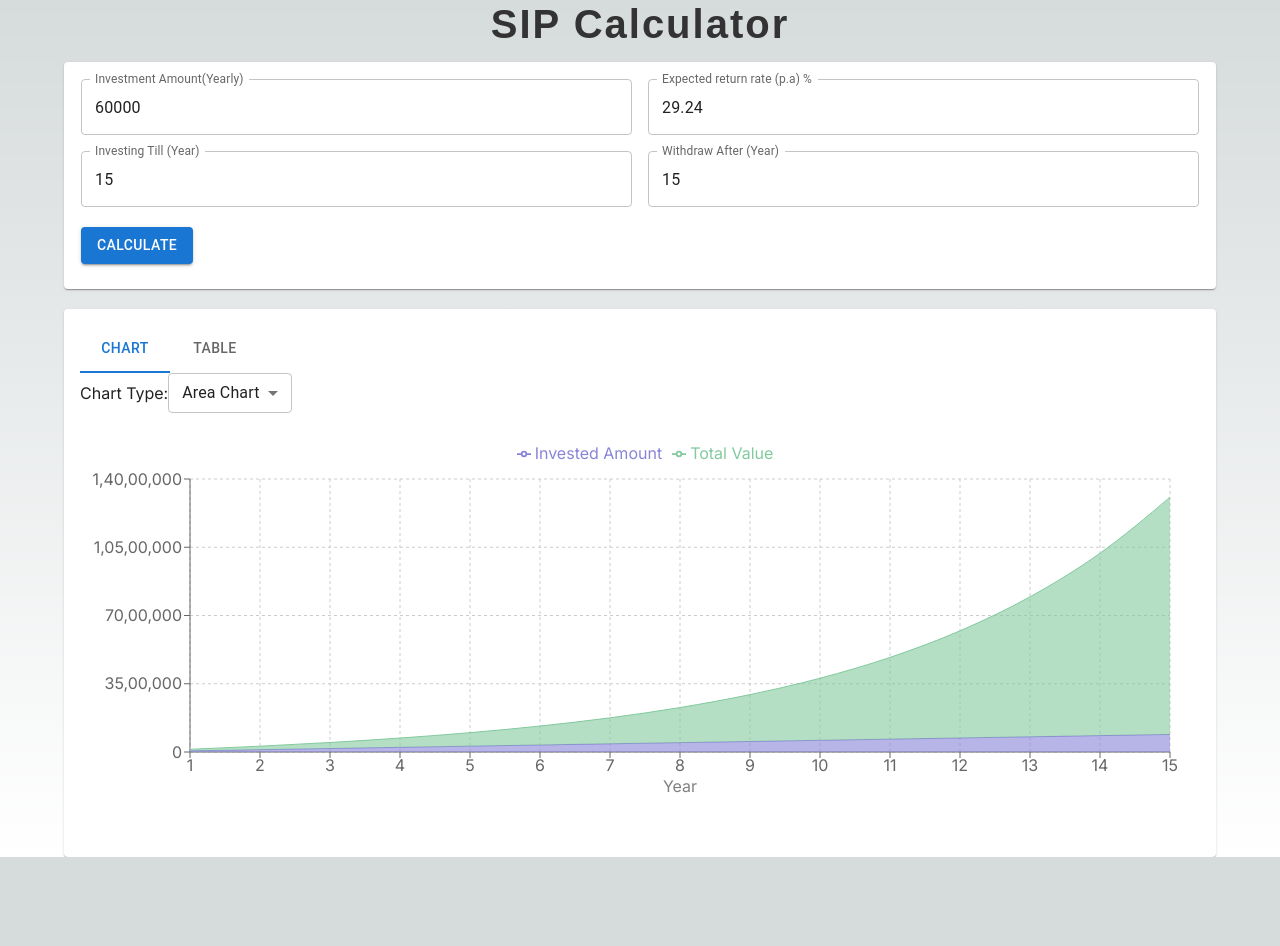
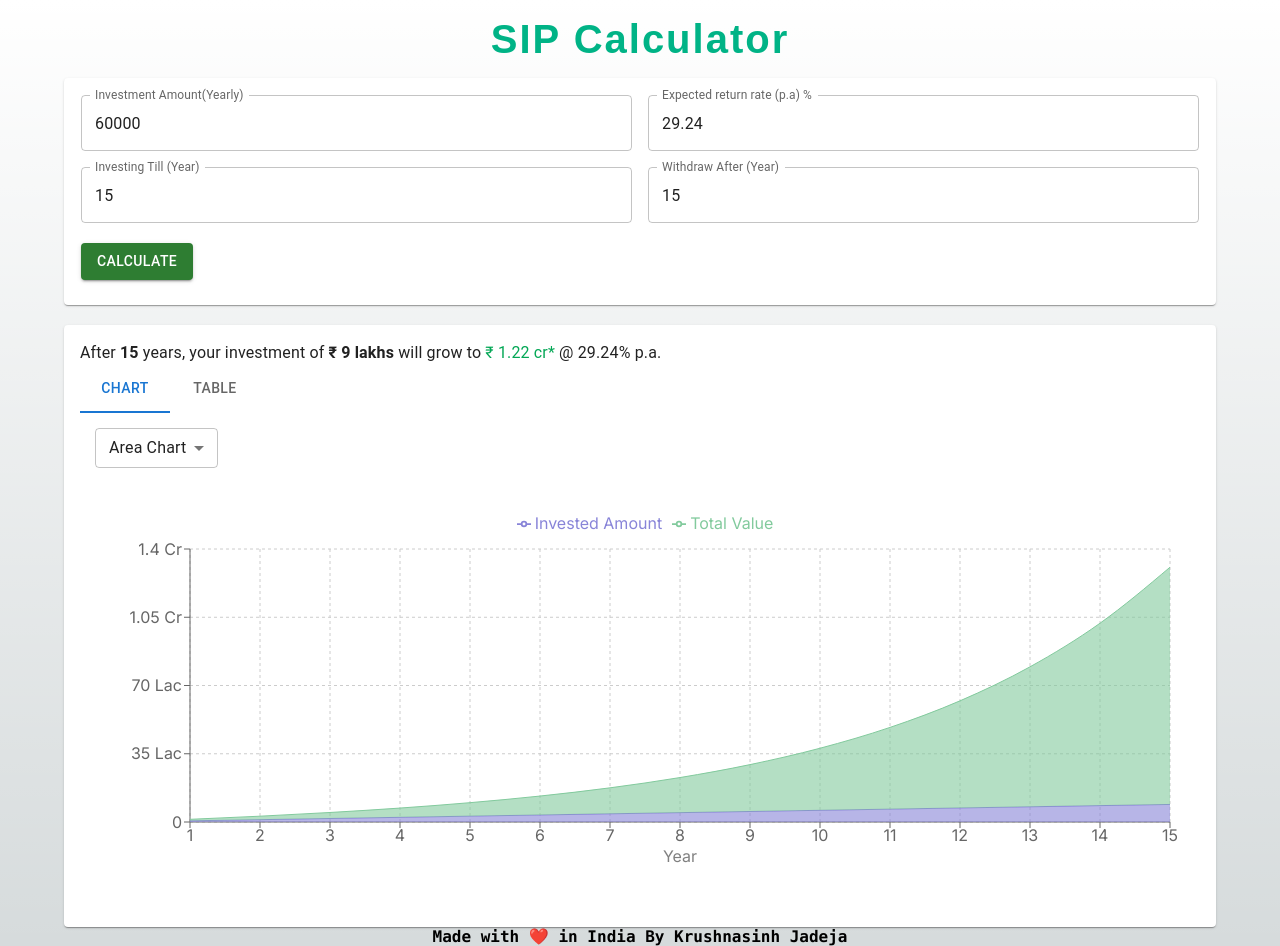
Before and after one commit to kdjadeja21/sip-calculator, a Next.js app: page / in a window 1280 px wide. Both pictures are taken after a click on the button "CALCULATE". Before the commit the page ends 857 px from the top, so only its background shows below. Built offline with nearby package versions, Linux system fonts and the light colour scheme.

Commit message:
Added some utils and footer

```diff
--- /dev/null
+++ b/app/Footer/Footer.tsx
@@ -0,0 +1,15 @@
+import React from "react";
+import styles from "../page.module.css";
+
+const Footer = () => {
+  return (
+    <footer className={styles.footer}>
+      Made with ❤️ in India By{" "}
+      <a href="https://portfolio-kdjadeja21.vercel.app/" target="_blank">
+        Krushnasinh Jadeja
+      </a>
+    </footer>
+  );
+};
+
+export default Footer;
--- a/app/InvestmentChart/InvestmentChart.tsx
+++ b/app/InvestmentChart/InvestmentChart.tsx
@@ -9,6 +9,7 @@ import {
   ResponsiveContainer,
   Legend,
 } from "recharts";
+import { CroresLacsFormatter } from "../utils/utils";
 
 interface Data {
   id: number;
@@ -38,11 +39,7 @@ const InvestmentChart: React.FC<Props> = ({ data }) => {
           dataKey="year"
           label={{ value: "Year", position: "insideBottom", offset: -10 }}
         />
-        <YAxis
-          tickFormatter={(value) =>
-            new Intl.NumberFormat("en-IN").format(value)
-          }
-        />
+        <YAxis tickFormatter={CroresLacsFormatter} />
         <Tooltip
           formatter={(value: string) =>
             `₹${new Intl.NumberFormat("en-IN").format(parseFloat(value))}`
--- a/app/InvestmentPieChart/InvestmentPieChart.tsx
+++ b/app/InvestmentPieChart/InvestmentPieChart.tsx
@@ -7,6 +7,7 @@ import {
   Legend,
   ResponsiveContainer,
 } from "recharts";
+import { formatIndianRupees } from "../utils/utils";
 
 const COLORS = ["#0088FE", "#00C49F", "#FFBB28", "#FF8042"];
 
@@ -41,9 +42,7 @@ const InvestmentPieChart: React.FC<Props> = ({ data }) => {
             ))}
           </Pie>
           <Tooltip
-            formatter={(value: string) =>
-              `₹${new Intl.NumberFormat("en-IN").format(parseFloat(value))}`
-            }
+            formatter={(value: number) => "₹" + formatIndianRupees(value)}
           />
           <Legend verticalAlign="top" height={36} />
         </PieChart>
--- a/app/SIPCalculator/SIPCalculator.tsx
+++ b/app/SIPCalculator/SIPCalculator.tsx
@@ -24,6 +24,7 @@ import {
 import InvestmentChart from "../InvestmentChart/InvestmentChart";
 import InvestmentPieChart from "../InvestmentPieChart/InvestmentPieChart";
 import styles from "../page.module.css";
+import { formatIndianRupees } from "../utils/utils";
 
 interface Result {
   id: number;
@@ -81,9 +82,13 @@ const SIPCalculator: React.FC = () => {
     return true;
   };
 
-  useEffect(() => {
-    validateInputs() && setError("");
-  }, [investmentAmount, returns, investingTill, withdrawAfter]);
+  useEffect(
+    () => {
+      validateInputs() && setError("");
+    },
+    // eslint-disable-next-line react-hooks/exhaustive-deps
+    [investmentAmount, returns, investingTill, withdrawAfter]
+  );
 
   const calculateCompoundInterest = () => {
     const resultsArray: Result[] = [];
@@ -148,9 +153,10 @@ const SIPCalculator: React.FC = () => {
           fontFamily: "Arial, sans-serif",
           fontWeight: "bold",
           fontSize: "2.5rem",
-          color: "#333", // Change color as needed
+          color: "#00b386",
           textAlign: "center",
           letterSpacing: "2px",
+          margin: "15px",
         }}
       >
         SIP Calculator
@@ -207,6 +213,8 @@ const SIPCalculator: React.FC = () => {
             variant="contained"
             onClick={calculateCompoundInterest}
             disabled={Boolean(error.length)}
+            // style={{ background: "#00b386" }}
+            color="success"
           >
             Calculate
           </Button>
@@ -216,13 +224,21 @@ const SIPCalculator: React.FC = () => {
       {results.length ? (
         <Card>
           <CardContent>
+            <Typography>
+              After <strong>{withdrawAfter}</strong> years, your investment of{" "}
+              <strong>₹ {formatIndianRupees(pieData[0].value)}</strong> will
+              grow to{" "}
+              <strong className={styles.green}>
+                ₹ {formatIndianRupees(pieData[1].value)}*
+              </strong>{" "}
+              @ {returns}% p.a.
+            </Typography>
             <Tabs value={tabValue} onChange={handleTabChange}>
               <Tab label="Chart" />
               <Tab label="Table" />
             </Tabs>
             <div role="tabpanel" hidden={tabValue !== 0}>
-              <div>
-                <label>Chart Type:</label>
+              <div style={{ margin: "15px" }}>
                 <Select
                   value={chartType}
                   onChange={(e) => setChartType(e.target.value)}
--- a/app/globals.css
+++ b/app/globals.css
@@ -88,7 +88,7 @@ body {
 body {
   color: rgb(var(--foreground-rgb));
   background: linear-gradient(
-      to bottom,
+      to top,
       transparent,
       rgb(var(--background-end-rgb))
     )
--- a/app/page.module.css
+++ b/app/page.module.css
@@ -111,6 +111,18 @@
   margin-bottom: "9px",
 }
 
+.green {
+  color: #03a755;
+  font-weight: 400;
+}
+
+.footer {
+  margin:"15px";
+  padding-bottom: "5em";
+  font-weight: 700;
+  font-family: var(--font-mono);
+}
+
 /* Enable hover only on non-touch devices */
 @media (hover: hover) and (pointer: fine) {
   .card:hover {
@@ -128,83 +140,6 @@
     transform: none;
   }
 }
-
-/* Mobile */
-/* @media (max-width: 700px) {
-  .content {
-    padding: 4rem;
-  }
-
-  .grid {
-    grid-template-columns: 1fr;
-    margin-bottom: 120px;
-    max-width: 320px;
-    text-align: center;
-  }
-
-  .card {
-    padding: 1rem 2.5rem;
-  }
-
-  .card h2 {
-    margin-bottom: 0.5rem;
-  }
-
-  .center {
-    padding: 8rem 0 6rem;
-  }
-
-  .center::before {
-    transform: none;
-    height: 300px;
-  }
-
-  .description {
-    font-size: 0.8rem;
-  }
-
-  .description a {
-    padding: 1rem;
-  }
-
-  .description p,
-  .description div {
-    display: flex;
-    justify-content: center;
-    position: fixed;
-    width: 100%;
-  }
-
-  .description p {
-    align-items: center;
-    inset: 0 0 auto;
-    padding: 2rem 1rem 1.4rem;
-    border-radius: 0;
-    border: none;
-    border-bottom: 1px solid rgba(var(--callout-border-rgb), 0.25);
-    background: linear-gradient(
-      to bottom,
-      rgba(var(--background-start-rgb), 1),
-      rgba(var(--callout-rgb), 0.5)
-    );
-    background-clip: padding-box;
-    backdrop-filter: blur(24px);
-  }
-
-  .description div {
-    align-items: flex-end;
-    pointer-events: none;
-    inset: auto 0 0;
-    padding: 2rem;
-    height: 200px;
-    background: linear-gradient(
-      to bottom,
-      transparent 0%,
-      rgb(var(--background-end-rgb)) 40%
-    );
-    z-index: 1;
-  }
-} */
 
 /* Tablet and Smaller Desktop */
 @media (min-width: 701px) and (max-width: 1120px) {
--- a/app/page.tsx
+++ b/app/page.tsx
@@ -1,10 +1,12 @@
 import styles from "./page.module.css";
 import SIPCalculator from "./SIPCalculator/SIPCalculator";
+import Footer from "./Footer/Footer";
 
 export default function Home() {
   return (
     <main className={styles.main}>
       <SIPCalculator />
+      <Footer />
     </main>
   );
 }
--- /dev/null
+++ b/app/utils/utils.ts
@@ -0,0 +1,24 @@
+export function formatIndianRupees(number: number) {
+  if (number >= 10000000) {
+    return (number / 10000000).toFixed(2) + " cr";
+  } else if (number >= 100000) {
+    return (
+      (number / 100000).toLocaleString("en-IN", { maximumFractionDigits: 2 }) +
+      " lakhs"
+    );
+  } else {
+    return (
+      number.toLocaleString("en-IN", { maximumFractionDigits: 2 }) + " rupees"
+    );
+  }
+}
+
+export const CroresLacsFormatter = (value: number): string => {
+  if (value >= 10000000) {
+    return `${value / 10000000} Cr`;
+  }
+  if (value >= 100000) {
+    return `${value / 100000} Lac`;
+  }
+  return value.toLocaleString("en-IN", { maximumFractionDigits: 2 });
+};
```
